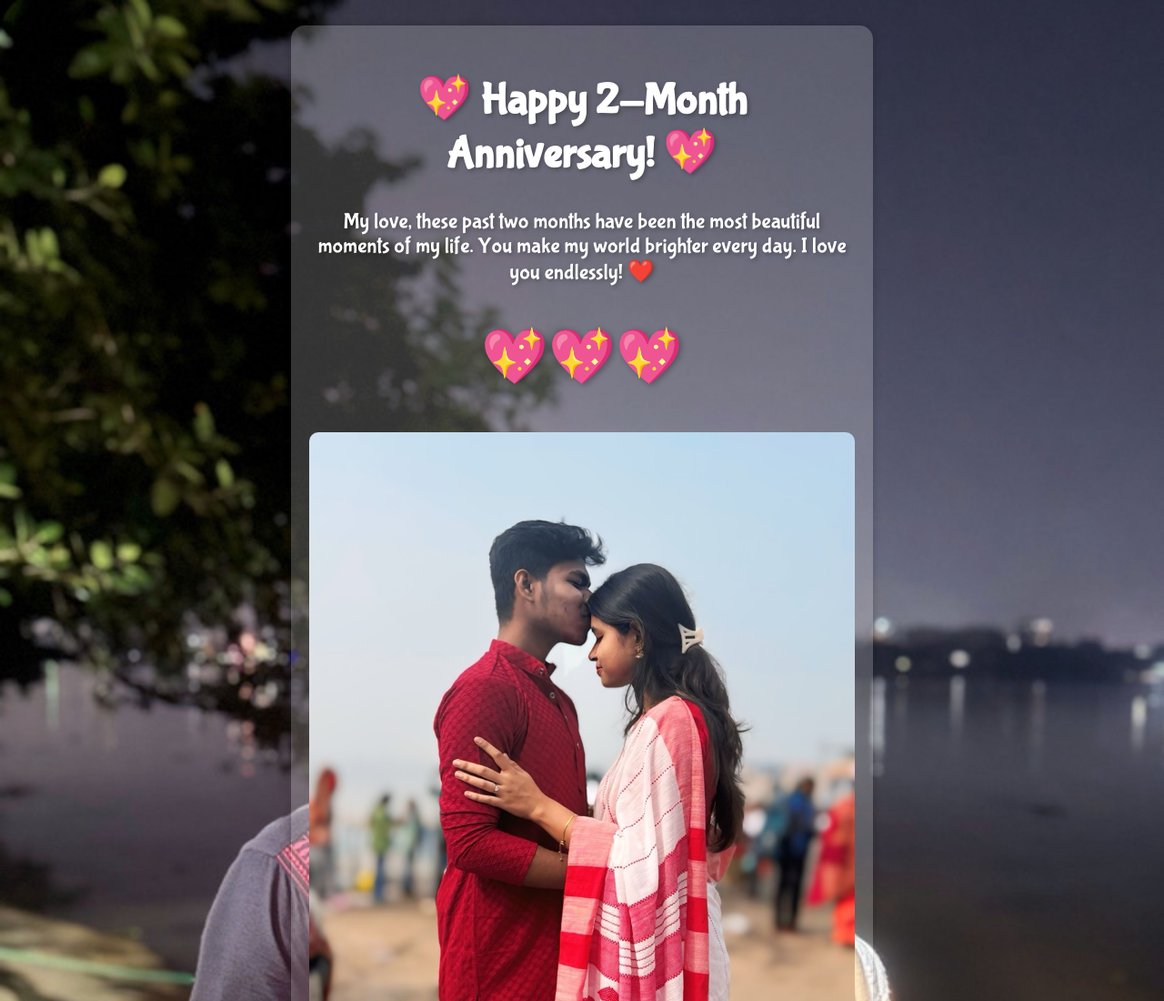
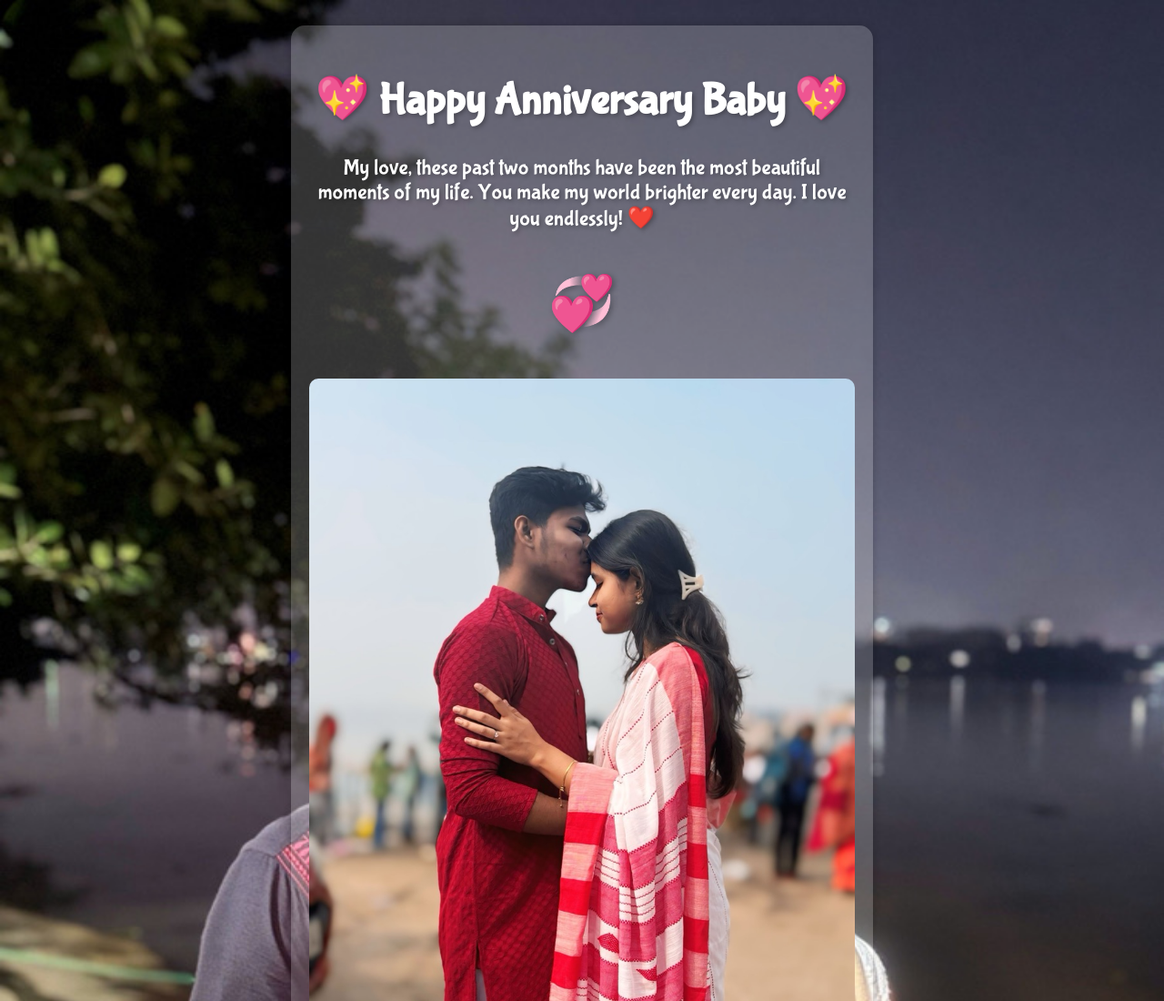
Before and after one commit to Ghoshrijit2004/anivi, a plain HTML site: page index.html in a window 1280 px wide. Shown: the top 1100 px of the page at 91% size. Drawn offline with Linux system fonts and the light colour scheme.

Commit message:
Update index.html

```diff
--- a/index.html
+++ b/index.html
@@ -3,7 +3,7 @@
 <head>
     <meta charset="UTF-8">
     <meta name="viewport" content="width=device-width, initial-scale=1.0">
-    <title>Happy 2-Month Anniversary, My Love! 💖</title>
+    <title>💖 Happy Anniversary, My Love 💖</title>
 
     <!-- Import Bubble Font -->
     <link href="https://fonts.googleapis.com/css2?family=Bubblegum+Sans&display=swap" rel="stylesheet">
@@ -58,10 +58,10 @@
     <!-- Background Music (Replace with a working MP3 link) -->
 
     <div class="container">
-        <h1>💖 Happy 2-Month Anniversary! 💖</h1>
+        <h1>💖 Happy Anniversary Baby 💖</h1>
         <p>My love, these past two months have been the most beautiful moments of my life.
            You make my world brighter every day. I love you endlessly! ❤️</p>
-        <p class="heart">💖💖💖</p>
+        <p class="heart">💞</p>
         <img src="IMG_5069.JPG" alt="Love Image">
         <p>Here's to many more months and years together, my love! 🥰</p>
     </div>
```
